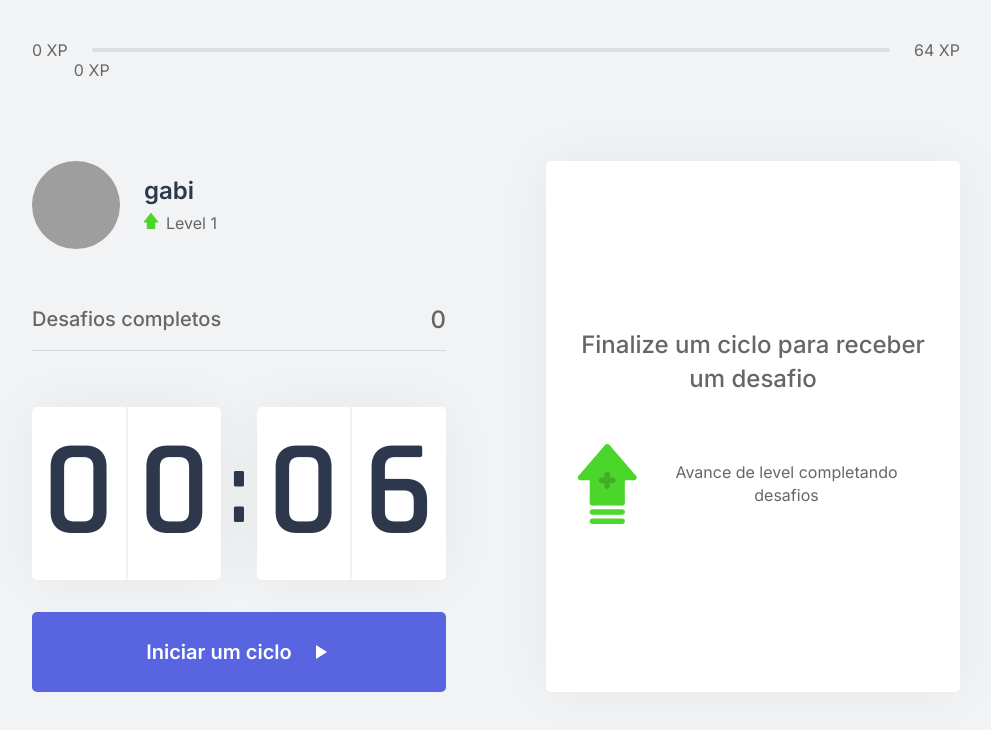
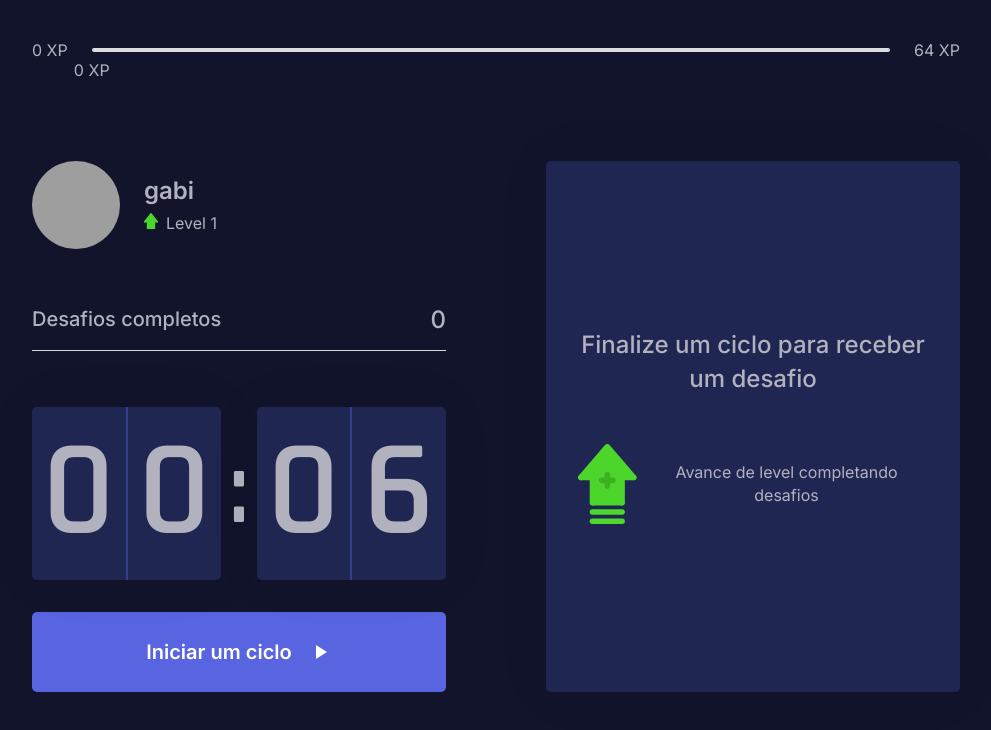
Before and after one commit to gabitchian/Move.it---Desafios, a Next.js app: page / in a window 1280 px wide. Shown: the top 730 px of the page, without its empty margins (144-1135 px from the left). Built offline with nearby package versions, Linux system fonts and the light colour scheme; grey boxes are pictures that could not be loaded.

Commit message:
dark theme

```diff
--- a/package.json
+++ b/package.json
@@ -9,10 +9,12 @@
   },
   "dependencies": {
     "@types/js-cookie": "^2.2.6",
+    "@types/styled-components": "^5.1.7",
     "js-cookie": "^2.2.1",
     "next": "10.0.7",
     "react": "17.0.1",
-    "react-dom": "17.0.1"
+    "react-dom": "17.0.1",
+    "styled-components": "^5.2.1"
   },
   "devDependencies": {
     "@types/node": "^14.14.31",
--- a/src/pages/_app.tsx
+++ b/src/pages/_app.tsx
@@ -1,10 +1,24 @@
 /* eslint-disable react/jsx-props-no-spreading */
 /* eslint-disable react/prop-types */
-import '../styles/global.css';
+import { useState } from 'react';
+import { ThemeProvider } from 'styled-components';
+import GlobalStyle from '../styles/global';
+
+import '../styles/global.ts';
+import light from '../styles/themes/light';
+import dark from '../styles/themes/dark';
 
 function MyApp({ Component, pageProps }) {
+  const [theme, setTheme] = useState(dark);
+  const switchTheme = () => {
+    setTheme(theme.title === 'light' ? dark : light);
+  };
+
   return (
-    <Component {...pageProps} />
+    <ThemeProvider theme={theme}>
+      <GlobalStyle />
+      <Component {...pageProps} switchTheme={switchTheme}/>
+    </ThemeProvider>
   );
 }
 
--- a/src/pages/index.tsx
+++ b/src/pages/index.tsx
@@ -17,7 +17,7 @@ interface HomeProps {
   challengesCompleted: number;
 }
 
-export default function Home({ level, currentExperience, challengesCompleted }: HomeProps) {
+export default function Home({ switchTheme, level, currentExperience, challengesCompleted }: HomeProps) {
   return (
     <ChallengesProvider
       level={level}
--- a/src/styles/components/ChallengeBox.module.css
+++ b/src/styles/components/ChallengeBox.module.css
@@ -1,6 +1,6 @@
 .challengeBoxContainer {
   height: 100%;
-  background: var(--white);
+  background: var(--div);
   border-radius: 5px;
   box-shadow: 0 0 60px rgba(0, 0, 0, 0.05);
   padding: 1.5rem 2rem;
--- a/src/styles/components/Countdown.module.css
+++ b/src/styles/components/Countdown.module.css
@@ -13,7 +13,7 @@
   align-items: center;
   justify-content: space-evenly;
 
-  background: var(--white);
+  background: var(--div);
   box-shadow: 0 0 60px rgba(0, 0, 0, 0.05);
   border-radius: 5px;
   font-size: 8.5rem;
@@ -25,11 +25,11 @@
 }
 
 .countdownContainer > div span:first-child {
-  border-right: 1px solid #f0f1f3;
+  border-right: 1px solid var(--border);
 }
 
 .countdownContainer > div span:last-child {
-  border-left: 1px solid #f0f1f3;
+  border-left: 1px solid var(--border);
 }
 
 .countdownContainer > span {
--- a/src/styles/components/LevelUpModal.module.css
+++ b/src/styles/components/LevelUpModal.module.css
@@ -1,5 +1,5 @@
 .modalOverlay {
-  background: rgba(242, 243, 245, 0.8);
+  background: var(--modal-background);
   position: fixed;
   top: 0;
   bottom: 0;
@@ -12,7 +12,7 @@
 }
 
 .modalContainer {
-  background: var(--white);
+  background: var(--div);
   width: 100%;
   max-width: 400px;
   padding: 2rem 3rem;
--- a/src/styles/global.css
+++ b/src/styles/global.ts
@@ -1,3 +1,7 @@
+import { createGlobalStyle } from 'styled-components';
+
+export default createGlobalStyle`
+
 * {
   margin: 0;
   padding: 0;
@@ -6,11 +10,14 @@
 
 :root {
   --white: #fff;
-  --background: #f2f3f5;
+  --modal-background: ${({ theme }) => theme.colors.modal};
+  --border: ${({ theme }) => theme.colors.border};
+  --div: ${({ theme }) => theme.colors.div};
+  --background: ${({ theme }) => theme.colors.background};
   --gray-line: #dcdde0;
-  --text: #666;
+  --text: ${({ theme }) => theme.colors.text};;
   --text-highlight: #b3b9ff;
-  --title: #2e384d;
+  --title: #${({ theme }) => theme.colors.title};;
   --red: #e83f5b;
   --green: #4cd62b;
   --blue: #5965e0;
@@ -52,3 +59,4 @@ a {
   text-decoration: none;
   color: inherit;
 }
+`;
--- /dev/null
+++ b/src/styles/themes/dark.ts
@@ -0,0 +1,11 @@
+export default {
+  title: 'dark',
+  colors: {
+    border: '#363e8f',
+    div: '#202652',
+    background: '#11142b',
+    text: '#b2b2bf',
+    title: '#dadaed',
+    modal: 'rgba(36, 41, 51, 0.8)',
+  },
+};
--- /dev/null
+++ b/src/styles/themes/light.ts
@@ -0,0 +1,11 @@
+export default {
+  title: 'light',
+  colors: {
+    border: '#f0f1f3',
+    div: '#fff',
+    background: '#f2f3f5',
+    text: '#666666',
+    title: '#2e34d',
+    modal: 'rgba(242, 243, 245, 0.8)',
+  },
+};
```
Also changed, not shown: src/styles/styles.d.ts (added, +15 -0 lines), 1 other file (tests, documents, lock files or other folders).
